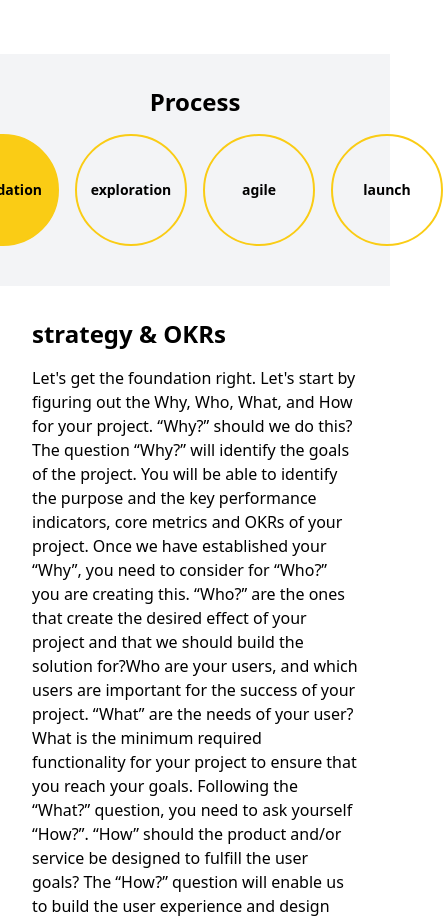
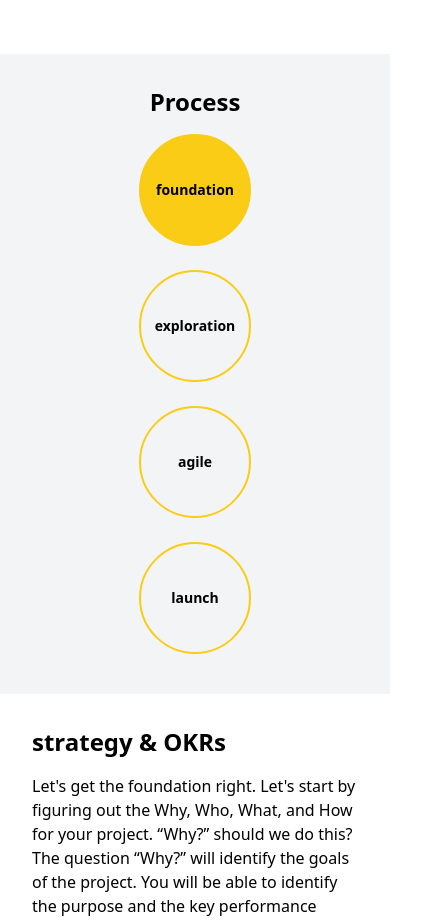
Before and after one commit to Nikla6Petter66on/react-iafe2024, a React (Create React App) app in the folder my-landing-page/: page /products in a window 390 px wide. Shown: the part 1920-2842 px from the top of the page, 443 px wide, since content can reach past the window. Built offline with nearby package versions, Linux system fonts and the light colour scheme.

Commit message:
vertical stack process products.js

```diff
--- a/my-landing-page/src/components/Products.js
+++ b/my-landing-page/src/components/Products.js
@@ -103,7 +103,7 @@
         {/* Process Overview */}
         <section className="p-8 bg-gray-100 text-black">
           <h3 className="text-2xl font-bold mb-4 text-center">Process</h3>
-        <div className="flex justify-center items-center space-x-4 md:space-x-8">
+          <div className="flex flex-col sm:flex-row justify-center items-center space-y-4 sm:space-y-0 sm:space-x-4 md:space-x-8">
             {steps.map((step, index) => (
               <div key={step.name} className="text-center">
                 <div
```
Lines whose indentation alone changed are shown as unchanged.
